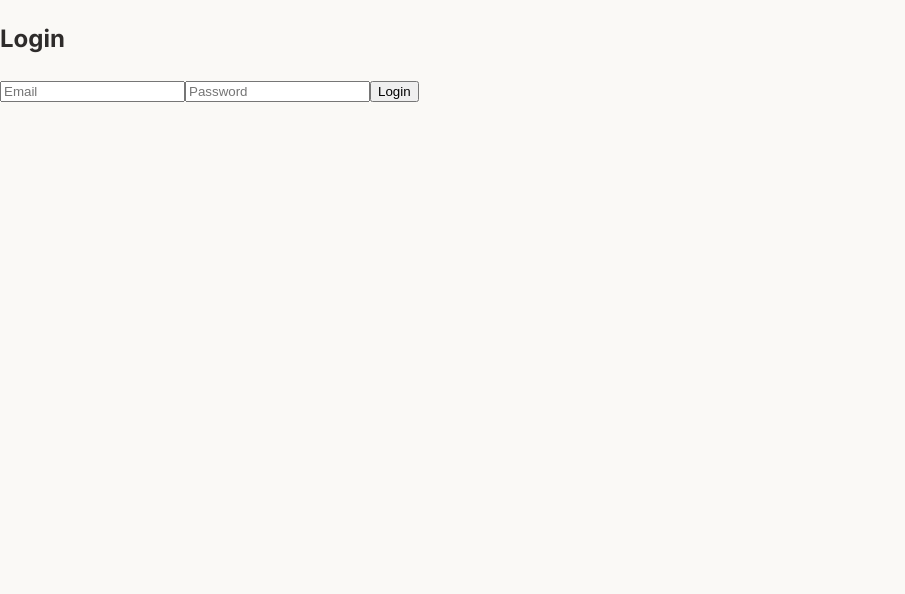
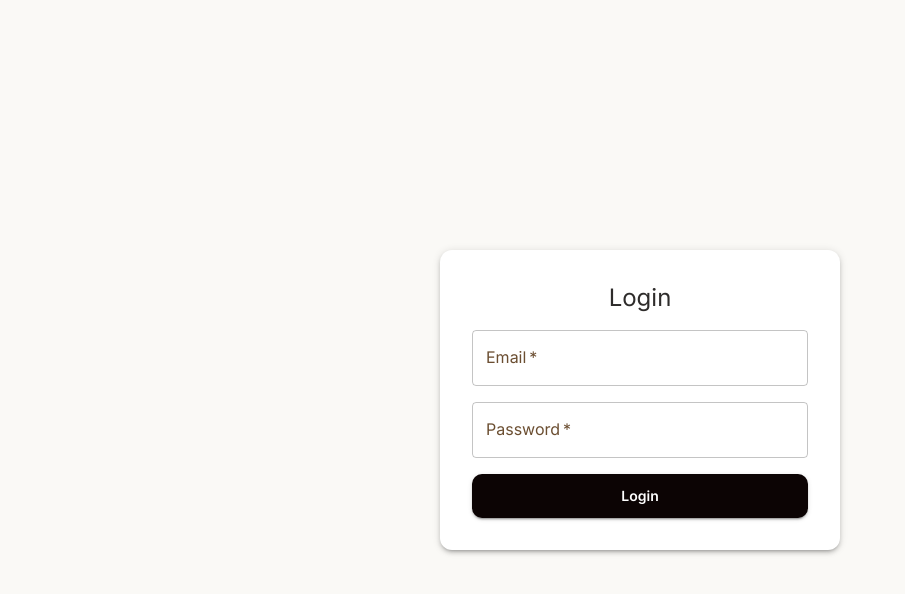
Before and after one commit to shem958/jamii-money, a Next.js app: page /login in a window 1280 px wide. Shown: the top 594 px of the page, without its empty margins (0-905 px from the left). Built offline with nearby package versions, Linux system fonts and the light colour scheme.

Commit message:
`Refactor login page to use MUI components and remove unused imports`

```diff
--- a/app/(auth)/login/page.tsx
+++ b/app/(auth)/login/page.tsx
@@ -1,83 +1,47 @@
-'use client';
-
+import { Box, Button, TextField, Typography, Paper, Stack } from '@mui/material';
 import { useState } from 'react';
 import { useRouter } from 'next/navigation';
+import { useLoginMutation } from '@/redux/api/authApi';
 import { useDispatch } from 'react-redux';
-import { useLoginMutation } from '@/redux/api/authApi';
 import { setCredentials } from '@/redux/slices/authSlice';
 
 export default function LoginPage() {
   const [formData, setFormData] = useState({ email: '', password: '' });
-  const [loginUser, { isLoading, isError, isSuccess }] = useLoginMutation();
+  const [loginUser, { isLoading }] = useLoginMutation();
+  const router = useRouter();
   const dispatch = useDispatch();
-  const router = useRouter();
 
   const handleSubmit = async (e: React.FormEvent) => {
     e.preventDefault();
-
     try {
       const res = await loginUser(formData).unwrap();
-
-      // ✅ Save user & token to Redux + localStorage
       dispatch(setCredentials({ user: res.user, token: res.access_token }));
-
-      alert('✅ Login successful!');
       router.push('/dashboard');
-    } catch (err) {
-      console.error('❌ Login failed:', err);
-      alert('Invalid credentials. Please try again.');
+    } catch {
+      alert('Invalid email or password');
     }
   };
 
   return (
-    <div className="flex justify-center items-center min-h-screen bg-gray-50">
-      <form
-        onSubmit={handleSubmit}
-        className="p-8 border rounded-lg shadow-md w-96 bg-white"
-      >
-        <h2 className="text-2xl font-semibold mb-4 text-center">Login</h2>
-
-        <input
-          type="email"
-          placeholder="Email"
+    <Box display="flex" justifyContent="center" alignItems="center" minHeight="100vh" bgcolor="#faf9f6">
+      <Paper elevation={3} sx={{ p: 4, width: 400 }}>
+        <Typography variant="h5" textAlign="center" mb={2}>Login</Typography>
+        <form onSubmit={handleSubmit}>
+          <Stack spacing={2}>
+            <TextField label="Email" name="email" type="email" required
               value={formData.email}
-          onChange={(e) =>
-            setFormData({ ...formData, email: e.target.value })
-          }
-          className="w-full mb-3 p-2 border rounded"
-          required
+              onChange={(e) => setFormData({ ...formData, email: e.target.value })}
             />
-
-        <input
-          type="password"
-          placeholder="Password"
+            <TextField label="Password" name="password" type="password" required
               value={formData.password}
-          onChange={(e) =>
-            setFormData({ ...formData, password: e.target.value })
-          }
-          className="w-full mb-4 p-2 border rounded"
-          required
+              onChange={(e) => setFormData({ ...formData, password: e.target.value })}
             />
-
-        <button
-          type="submit"
-          disabled={isLoading}
-          className="w-full bg-green-600 text-white py-2 rounded hover:bg-green-700 transition"
-        >
+            <Button type="submit" variant="contained" disabled={isLoading}>
               {isLoading ? 'Logging in...' : 'Login'}
-        </button>
-
-        {isError && (
-          <p className="text-red-500 mt-3 text-center">
-            Invalid email or password.
-          </p>
-        )}
-        {isSuccess && (
-          <p className="text-green-500 mt-3 text-center">
-            Login successful!
-          </p>
-        )}
+            </Button>
+          </Stack>
         </form>
-    </div>
+      </Paper>
+    </Box>
   );
 }
```
Lines whose indentation alone changed are shown as unchanged.
